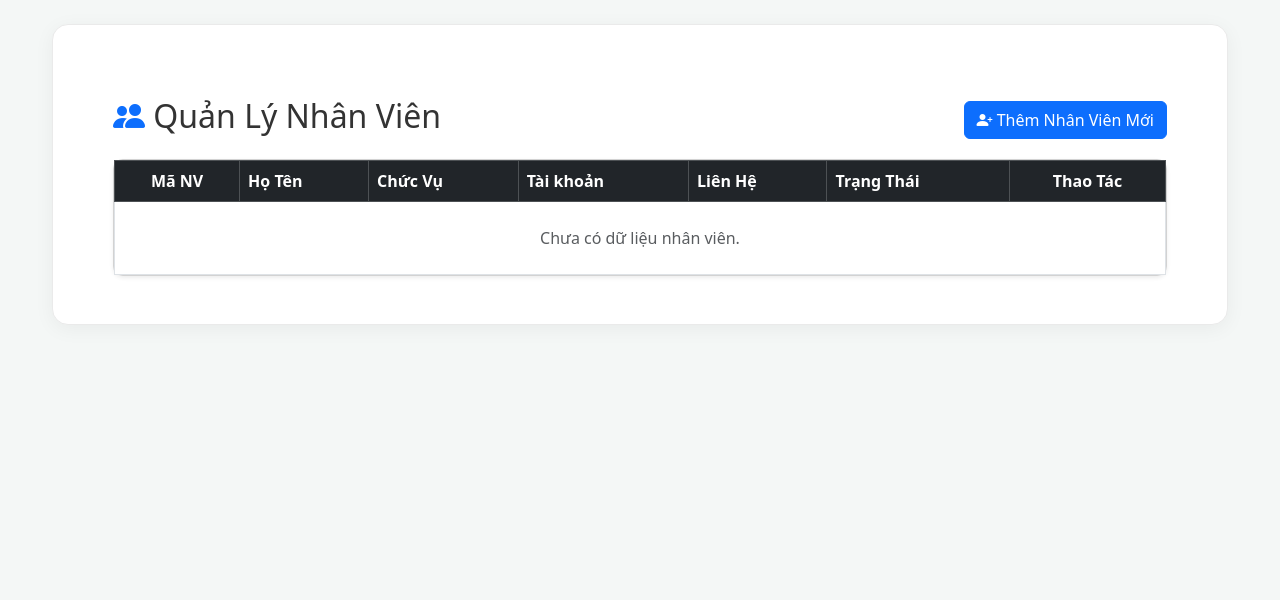
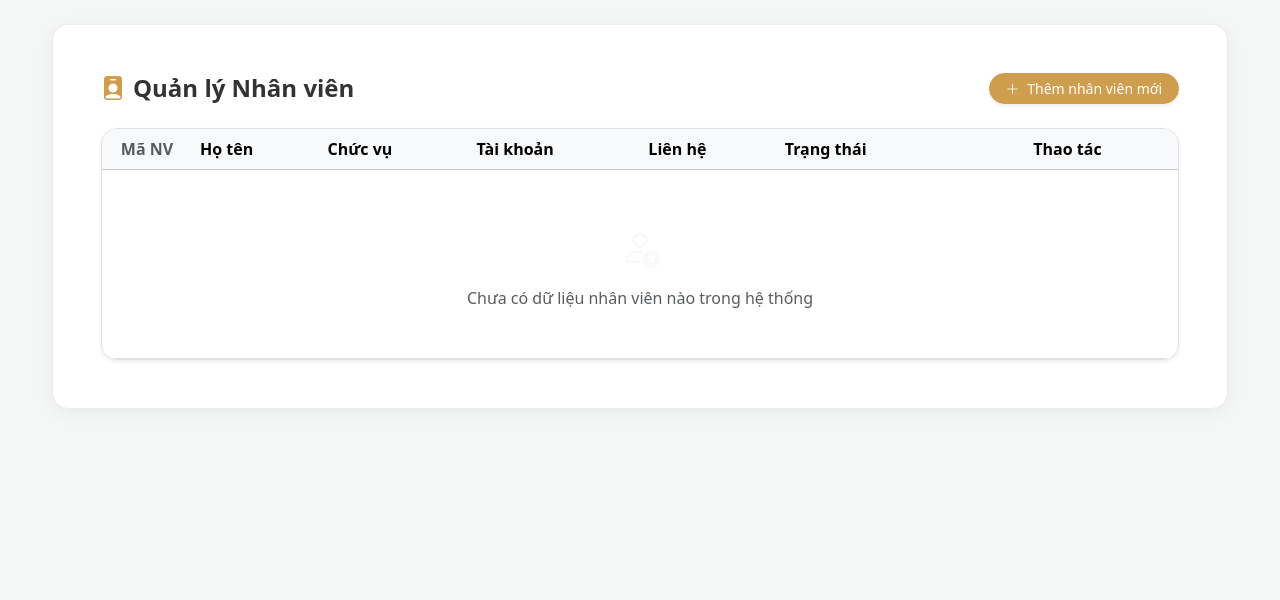
Before and after one commit to t-minhquan/hotel-management, a Flask app: template backend/templates/nhan_vien_list.html in a window 1280 px wide. Shown: the top 600 px of the page. Run offline with Flask 3, Linux system fonts and the light colour scheme; the template is opened without the code that fills it, so the values that code supplies are empty; parts of the project's set-up code (start-up, migrations or seed data) failed here and were passed over.

Commit message:
Update nhan_vien_list.html layout and styles

```diff
--- a/backend/templates/nhan_vien_list.html
+++ b/backend/templates/nhan_vien_list.html
@@ -1,75 +1,88 @@
 {% extends "base.html" %}
 
+{% block title %}Quản lý nhân viên{% endblock %}
+
 {% block content %}
-<div class="container mt-4">
-    <div class="d-flex justify-content-between align-items-center mb-3">
-        <h2><i class="bi bi-people-fill text-primary"></i> Quản Lý Nhân Viên</h2>
+<div class="d-flex justify-content-between align-items-center mb-4">
+    <h4 class="fw-bold mb-0">
+        <i class="bi bi-person-badge-fill me-2" style="color: #ce9d4d;"></i>Quản lý Nhân viên
+    </h4>
 
-        <a href="#" class="btn btn-primary">
-            <i class="bi bi-person-plus-fill"></i> Thêm Nhân Viên Mới
+    <a href="#" class="btn btn-sm text-white rounded-pill px-3 shadow-sm" style="background-color: #ce9d4d; border-color: #ce9d4d;">
+        <i class="bi bi-plus-lg me-1"></i> Thêm nhân viên mới
     </a>
 </div>
 
-    <div class="card shadow-sm">
-        <div class="card-body p-0">
-            <div class="table-responsive">
-                <table class="table table-hover table-bordered mb-0 align-middle">
-                    <thead class="table-dark">
+<div class="table-responsive rounded-4 border overflow-hidden shadow-sm bg-white">
+    <table class="table table-hover align-middle mb-0">
+        <thead class="table-light">
             <tr>
-                            <th class="text-center">Mã NV</th>
-                            <th>Họ Tên</th>
-                            <th>Chức Vụ</th>
+                <th class="text-center text-muted" style="width: 90px;">Mã NV</th>
+                <th>Họ tên</th>
+                <th>Chức vụ</th>
                 <th>Tài khoản</th>
-                            <th>Liên Hệ</th>
-                            <th>Trạng Thái</th>
-                            <th class="text-center">Thao Tác</th>
+                <th>Liên hệ</th>
+                <th>Trạng thái</th>
+                <th class="text-center" style="min-width: 120px;">Thao tác</th>
             </tr>
         </thead>
         <tbody>
             {% for nv in nhan_vien_list %}
             <tr>
-                            <td class="text-center">{{ nv.MaNV }}</td>
-                            <td class="fw-bold">{{ nv.HoTen }}</td>
+                <td class="text-center fw-bold text-muted">#{{ nv.MaNV }}</td>
+                <td class="fw-semibold text-dark">{{ nv.HoTen }}</td>
                 <td>
                     {% if nv.ChucVu == 'Quản lý' %}
-                                    <span class="badge bg-danger">{{ nv.ChucVu }}</span>
+                        <span class="badge bg-danger-subtle text-danger border border-danger-subtle px-2 py-1">{{ nv.ChucVu }}</span>
                     {% elif nv.ChucVu == 'IT' %}
-                                    <span class="badge bg-dark">{{ nv.ChucVu }}</span>
+                        <span class="badge bg-dark-subtle text-dark border border-dark-subtle px-2 py-1">{{ nv.ChucVu }}</span>
+                    {% elif nv.ChucVu == 'Kế toán' %}
+                        <span class="badge bg-warning-subtle text-warning border border-warning-subtle px-2 py-1" style="color: #ce9d4d !important; border-color: #ce9d4d !important;">{{ nv.ChucVu }}</span>
                     {% else %}
-                                    <span class="badge bg-info text-dark">{{ nv.ChucVu }}</span>
+                        <span class="badge bg-info-subtle text-info border border-info-subtle px-2 py-1">{{ nv.ChucVu }}</span>
                     {% endif %}
                 </td>
-                            <td><code>{{ nv.Username }}</code></td>
+                <td><code class="text-secondary bg-light px-2 py-0.5 rounded">{{ nv.Username }}</code></td>
                 <td>
-                                <small>
-                                    <i class="bi bi-telephone-fill text-secondary"></i> {{ nv.SDT if nv.SDT else 'Trống' }}<br>
-                                    <i class="bi bi-envelope-fill text-secondary"></i> {{ nv.Email if nv.Email else 'Trống' }}
-                                </small>
+                    <div class="small text-muted d-flex flex-column gap-1">
+                        <span><i class="bi bi-telephone me-1"></i>{{ nv.SDT if nv.SDT else '-' }}</span>
+                        <span><i class="bi bi-envelope me-1"></i>{{ nv.Email if nv.Email else '-' }}</span>
+                    </div>
                 </td>
                 <td>
                     {% if nv.TrangThai == 'Đang làm việc' %}
-                                    <span class="text-success fw-bold"><i class="bi bi-circle-fill small"></i> Đang làm việc</span>
+                        <span class="badge bg-success-subtle text-success rounded-pill px-2.5 py-1">
+                            <i class="bi bi-circle-fill me-1" style="font-size: 0.5rem; vertical-align: middle;"></i>Đang làm việc
+                        </span>
                     {% else %}
-                                    <span class="text-danger fw-bold"><i class="bi bi-circle-fill small"></i> Đã nghỉ</span>
+                        <span class="badge bg-light text-muted border rounded-pill px-2.5 py-1">
+                            <i class="bi bi-circle-fill me-1" style="font-size: 0.5rem; vertical-align: middle;"></i>Đã nghỉ
+                        </span>
                     {% endif %}
                 </td>
                 <td class="text-center">
-                                <a href="#" class="btn btn-sm btn-outline-primary" title="Chỉnh sửa"><i class="bi bi-pencil-square"></i></a>
+                    <div class="d-flex gap-2 justify-content-center">
+                        <a href="#" class="btn btn-sm btn-outline-secondary rounded-circle" title="Chỉnh sửa" style="width: 32px; height: 32px; padding: 0; line-height: 32px;">
+                            <i class="bi bi-pencil-square"></i>
+                        </a>
 
                         {% if nv.Username != session.get('username') %}
-                                <a href="#" class="btn btn-sm btn-outline-danger" onclick="return confirm('Bạn có chắc muốn xóa nhân viên này?');" title="Xóa"><i class="bi bi-trash"></i></a>
+                        <a href="#" class="btn btn-sm btn-outline-danger rounded-circle" onclick="return confirm('Bạn có chắc muốn xóa nhân viên này?');" title="Xóa" style="width: 32px; height: 32px; padding: 0; line-height: 32px;">
+                            <i class="bi bi-trash3"></i>
+                        </a>
                         {% endif %}
+                    </div>
                 </td>
             </tr>
             {% else %}
             <tr>
-                            <td colspan="7" class="text-center text-muted py-4">Chưa có dữ liệu nhân viên.</td>
+                <td colspan="7" class="text-center text-muted py-5">
+                    <i class="bi bi-person-x fs-1 d-block mb-2 text-light"></i>
+                    Chưa có dữ liệu nhân viên nào trong hệ thống
+                </td>
             </tr>
             {% endfor %}
         </tbody>
     </table>
 </div>
-        </div>
-    </div>
-</div>
 {% endblock %}
```
Lines whose indentation alone changed are shown as unchanged.
